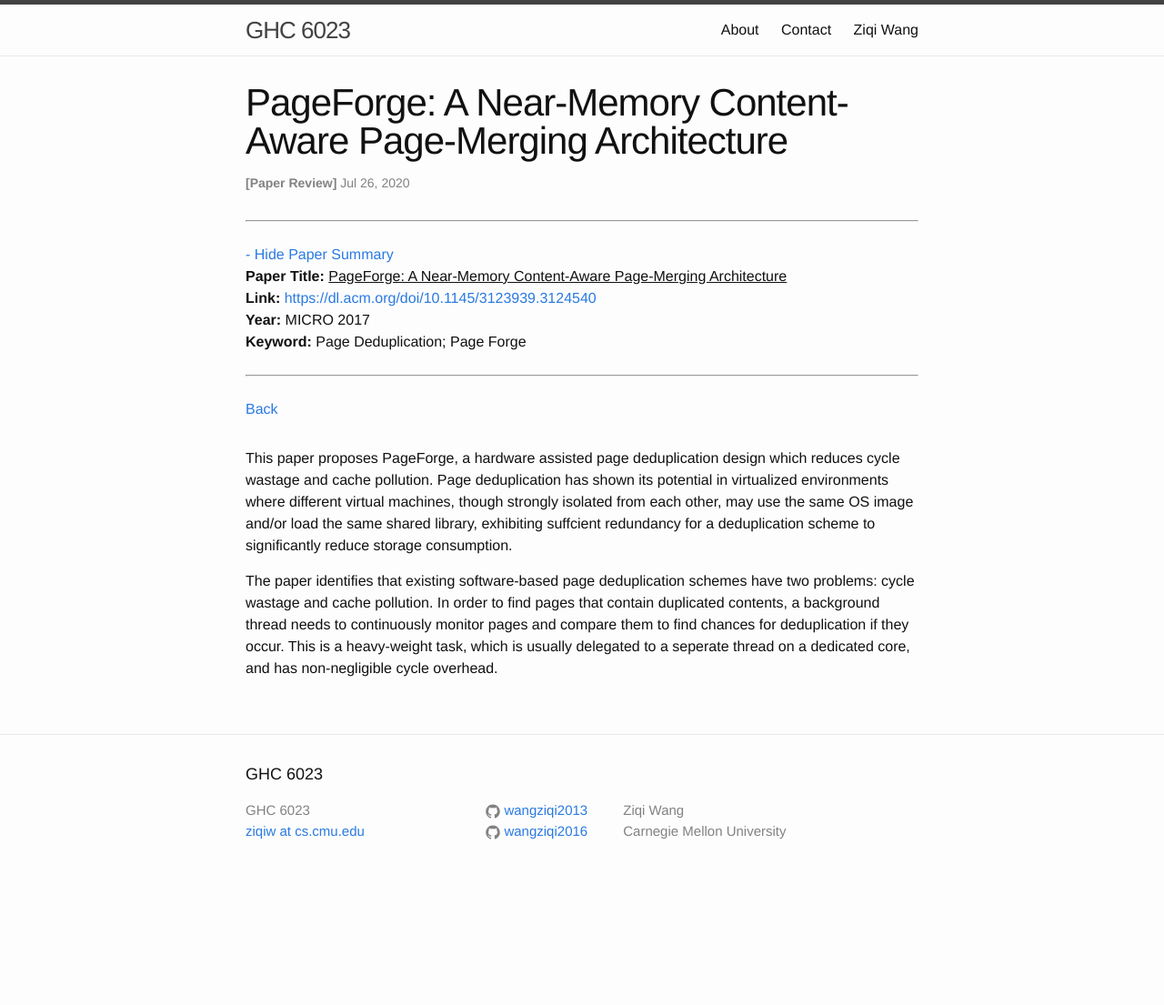
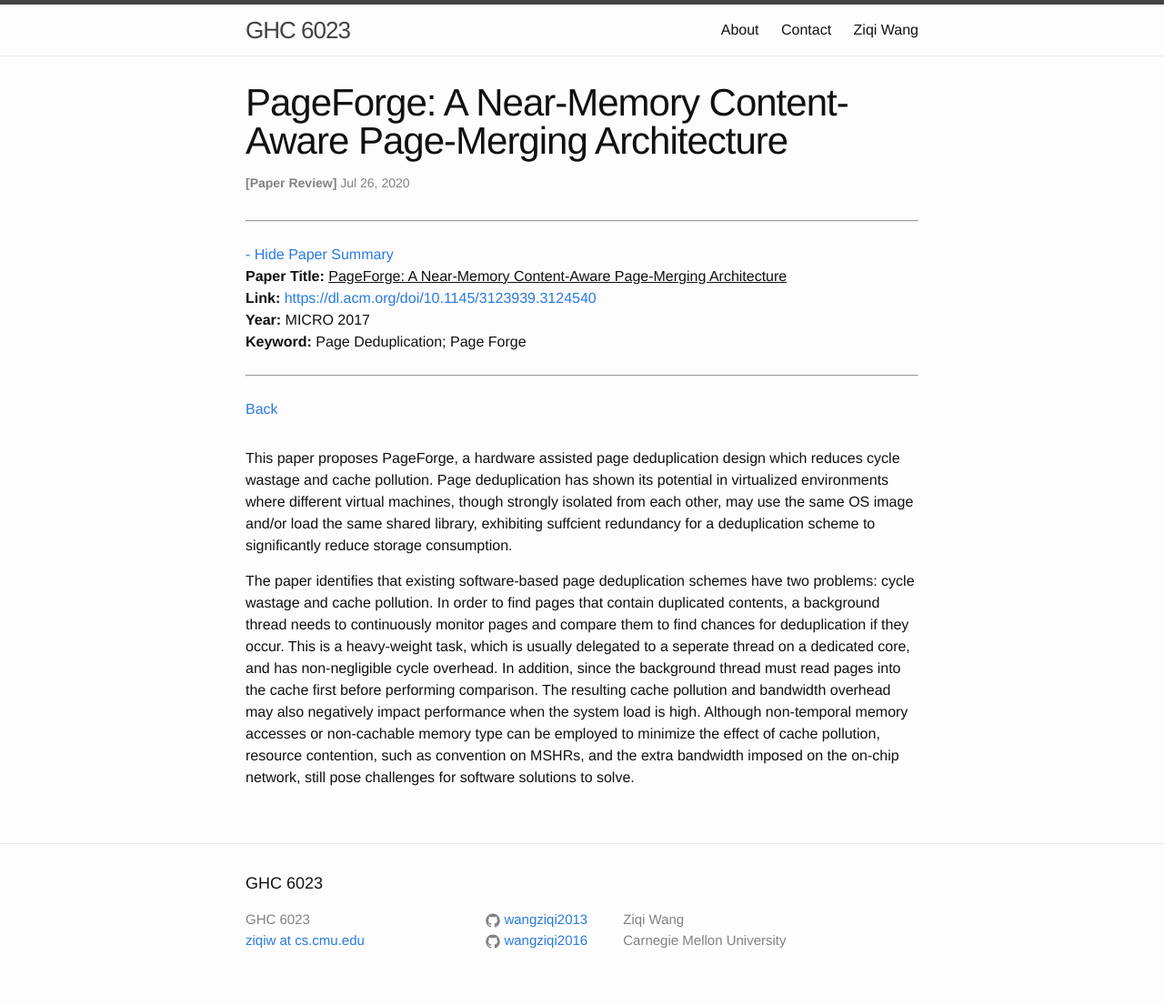
Before and after one commit to wangziqi2013/wangziqi2013.github.io, a Jekyll site: the page built from _posts/2020-07-26-pageforge.markdown, in a window 1280 px wide. Shown: the whole page at 91% size. Built offline with Jekyll 4.4.1, drawn with Linux system fonts in a browser that asks for light colours; before the commit the page ends 985 px from its top, so only the background shows below that.

Commit message:
Adding cache pollution

```diff
--- a/_posts/2020-07-26-pageforge.markdown
+++ b/_posts/2020-07-26-pageforge.markdown
@@ -22,3 +22,8 @@ The paper identifies that existing software-based page deduplication schemes hav
 pollution. In order to find pages that contain duplicated contents, a background thread needs to continuously monitor
 pages and compare them to find chances for deduplication if they occur. This is a heavy-weight task, which is usually delegated
 to a seperate thread on a dedicated core, and has non-negligible cycle overhead.
+In addition, since the background thread must read pages into the cache first before performing comparison. The resulting
+cache pollution and bandwidth overhead may also negatively impact performance when the system load is high.
+Although non-temporal memory accesses or non-cachable memory type can be employed to minimize the effect of cache
+pollution, resource contention, such as convention on MSHRs, and the extra bandwidth imposed on the on-chip network,
+still pose challenges for software solutions to solve.
```
